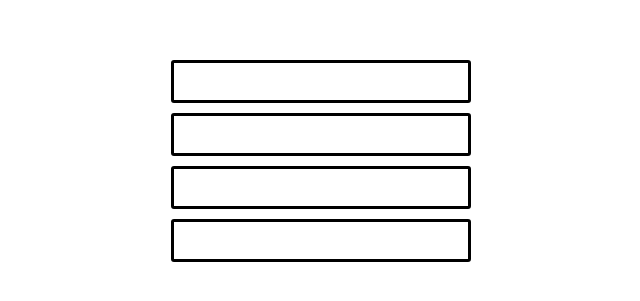
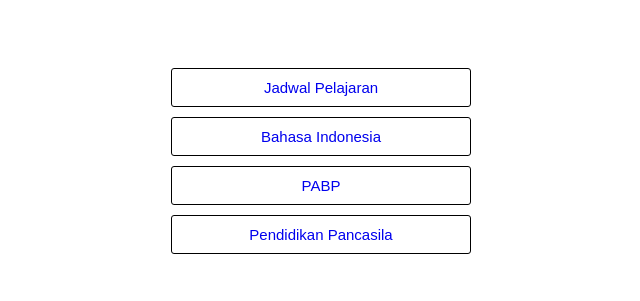
Before and after one commit to AzmiFirmansah/Books, a plain HTML site: page index.html in a window 1280 px wide. Shown: the part 239-540 px from the top of the page, without its empty margins (319-959 px from the left). Drawn offline with Linux system fonts and the light colour scheme.

Commit message:
style.css

```diff
--- a/style.css
+++ b/style.css
@@ -6,7 +6,6 @@
 
 body {
   align-items: center;
-  overflow: hidden;
   display: flex;
   flex-direction: column;
   font-family: Arial, sans-serif;
@@ -15,10 +14,8 @@ body {
 }
 
 .button {
-  border: 3px solid black;
+  border: 1px solid black;
   border-radius: 3px;
-  color: #fff;
-  cursor: pointer;
   font-size: 15px;
   margin: 5px;
   padding: 10px 20px;
```
